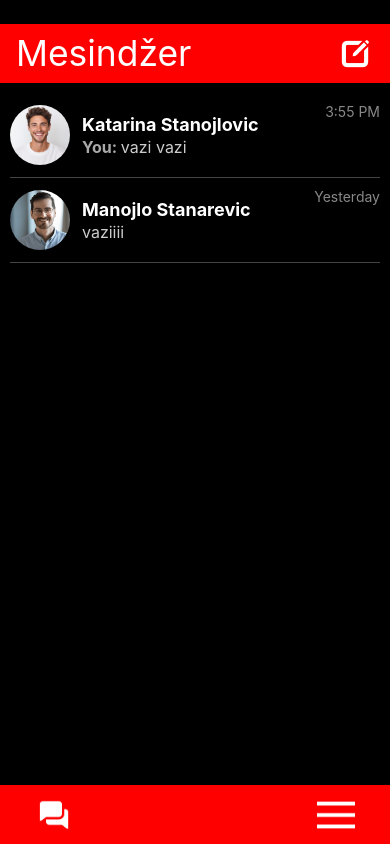
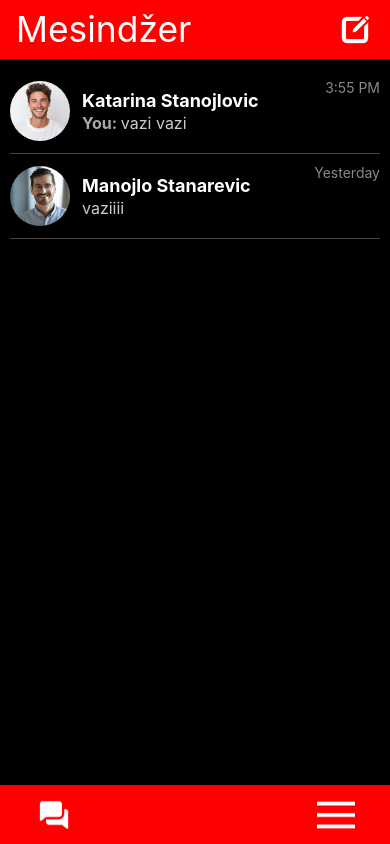
Before and after one commit to HenryHardcore/ChatApp, a React Native app: screen / in a window 390 px wide. Built offline with nearby package versions, Linux system fonts and the light colour scheme.

Commit message:
updated header to appear right below status bar

```diff
--- a/App.js
+++ b/App.js
@@ -10,7 +10,6 @@ export default function App() {
     <>
       <SafeAreaProvider>
         <View style={styles.root}>
-          <View style={styles.statusBarBackground} />
           <StatusBar style="light" translucent />
           <SafeAreaView style={styles.safeArea}>
             <Header/>
@@ -28,10 +27,6 @@ const styles = StyleSheet.create({
     flex: 1,
     backgroundColor: '#000',
   },
-  statusBarBackground: {
-    height: StatusBar.currentHeight || 24,
-    backgroundColor: '#000',
-  },
   container: {
     flex: 1,
     backgroundColor: 'green',
```
